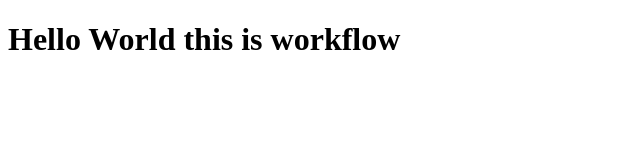
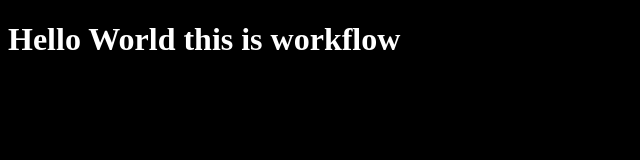
Before and after one commit to GbVj2oh3LyyRcLW/workflow, a website: page index.html in a window 1280 px wide. Shown: the whole page, without its empty margins (0-640 px from the left). Drawn offline with Linux system fonts and the light colour scheme.

Commit message:
removed quotes from scss variables

```diff
--- a/gulpfile.js
+++ b/gulpfile.js
@@ -7,4 +7,4 @@ gulp.task('sass', function() {
         .pipe(gulp.dest('app/css'));
 });
 
-gulp.task('default');
+gulp.task('default', ['sass']);
--- a/src/scss/app.scss
+++ b/src/scss/app.scss
@@ -1,5 +1,5 @@
-$black: '#000000';
-$white: '#ffffff';
+$black: #000000;
+$white: #ffffff;
 
 body {
     background-color: $black;
```
Also changed, not shown: app/css/app.css.
